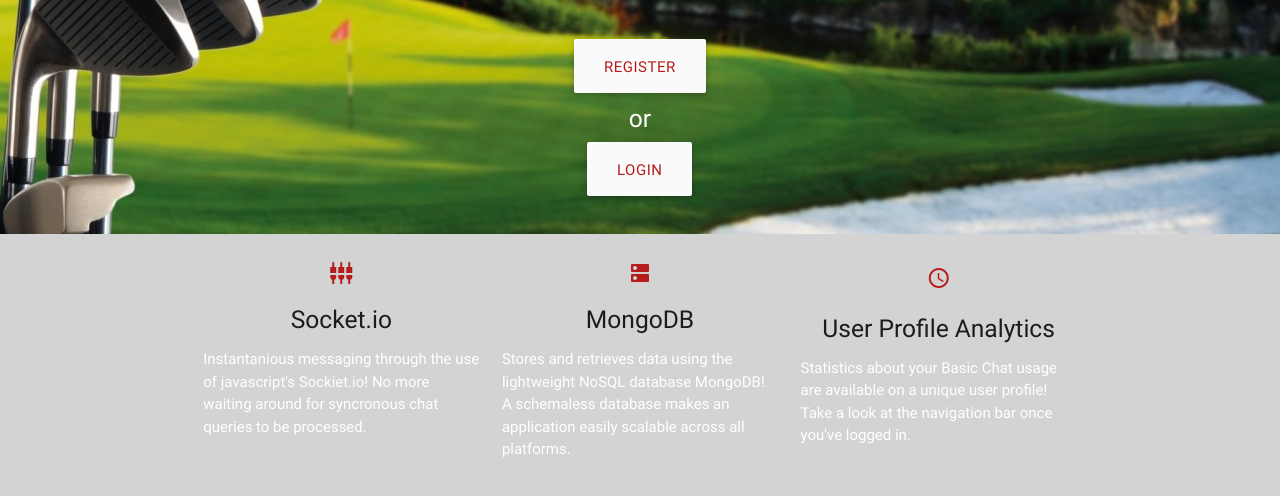
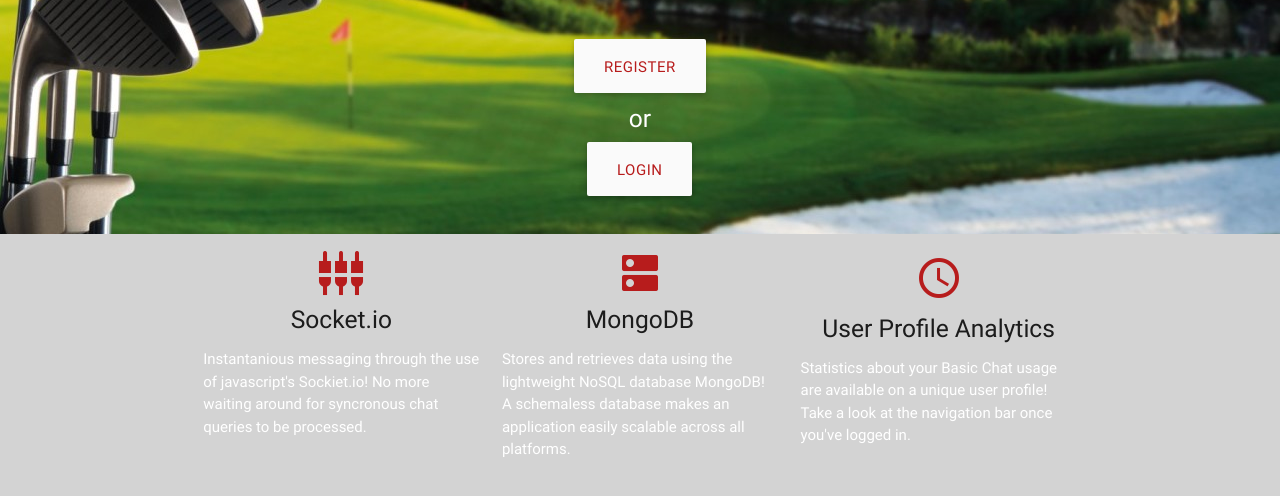
Before and after one commit to jrbartola/BasicChat, a website: page assets/views/index.html in a window 1280 px wide. Shown: the part 280-776 px from the top of the page. Drawn offline with Linux system fonts and the light colour scheme; no server answers.

Commit message:
Fixed icon scale

```diff
--- a/assets/css/styles.css
+++ b/assets/css/styles.css
@@ -60,6 +60,10 @@ body::-webkit-scrollbar {
 
 div.parallax-container {
     height:450px;
+}
+
+.scale-icon {
+    transform: scale(2,2);
 }
 
 /* ----------Registration Style----------- */
@@ -159,8 +163,4 @@ div.tabContent.hide {
 
 
 
-/* Tic Tac Toe Boxes, Depricated
-.swag {
-    transform: scale(2,2);
-}
-*/
+ Tic Tac Toe Boxes, Depricated
--- a/assets/views/index.html
+++ b/assets/views/index.html
@@ -103,7 +103,7 @@ $(document).ready(function() {
     <div class="row container">
         <div class="col s12 m4 hoverable">
           <div class="icon-block">
-            <h2 class="center red-text text-darken-4"><i class="material-icons swag">settings_input_component</i></h2>
+            <h2 class="center red-text text-darken-4"><i class="material-icons scale-icon">settings_input_component</i></h2>
             <h5 class="center">Socket.io</h5>
 
             <p class="white-text">Instantanious messaging through the use of javascript's Sockiet.io! No more waiting around for syncronous chat queries to be processed.</p>
@@ -112,7 +112,7 @@ $(document).ready(function() {
 
         <div class="col s12 m4 hoverable">
           <div class="icon-block">
-            <h2 class="center red-text text-darken-4"><i class="material-icons swag">dns</i></h2>
+            <h2 class="center red-text text-darken-4"><i class="material-icons scale-icon">dns</i></h2>
             <h5 class="center">MongoDB</h5>
 
             <p class="white-text">Stores and retrieves data using the lightweight NoSQL database MongoDB! A schemaless database makes an application easily scalable across all platforms.</p>
@@ -121,7 +121,7 @@ $(document).ready(function() {
 
         <div class="col s12 m4 hoverable">
           <div class="icon-block">
-            <h1 class="center red-text text-darken-4"><i class="material-icons swag">query_builder</i></h1>
+            <h1 class="center red-text text-darken-4"><i class="material-icons scale-icon">query_builder</i></h1>
             <h5 class="center">User Profile Analytics</h5>
 
             <p class="white-text">Statistics about your Basic Chat usage are available on a unique user profile! Take a look at the navigation bar once you've logged in.</p>
```
